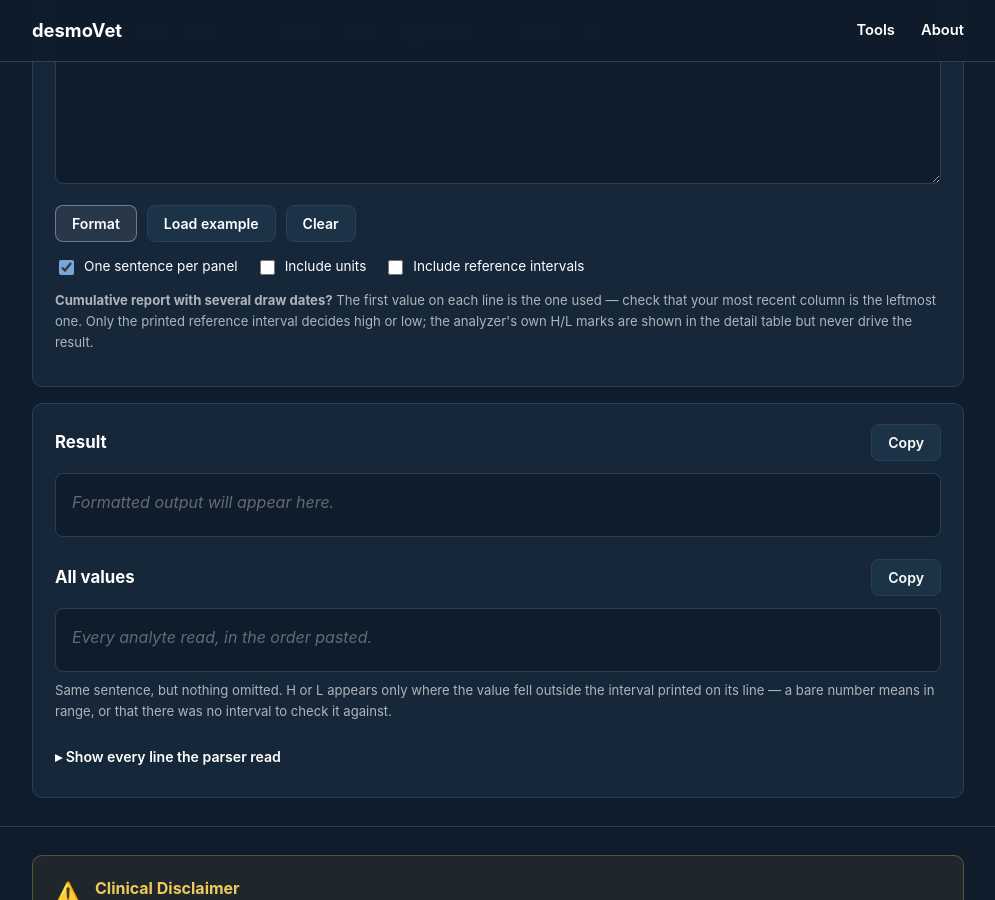
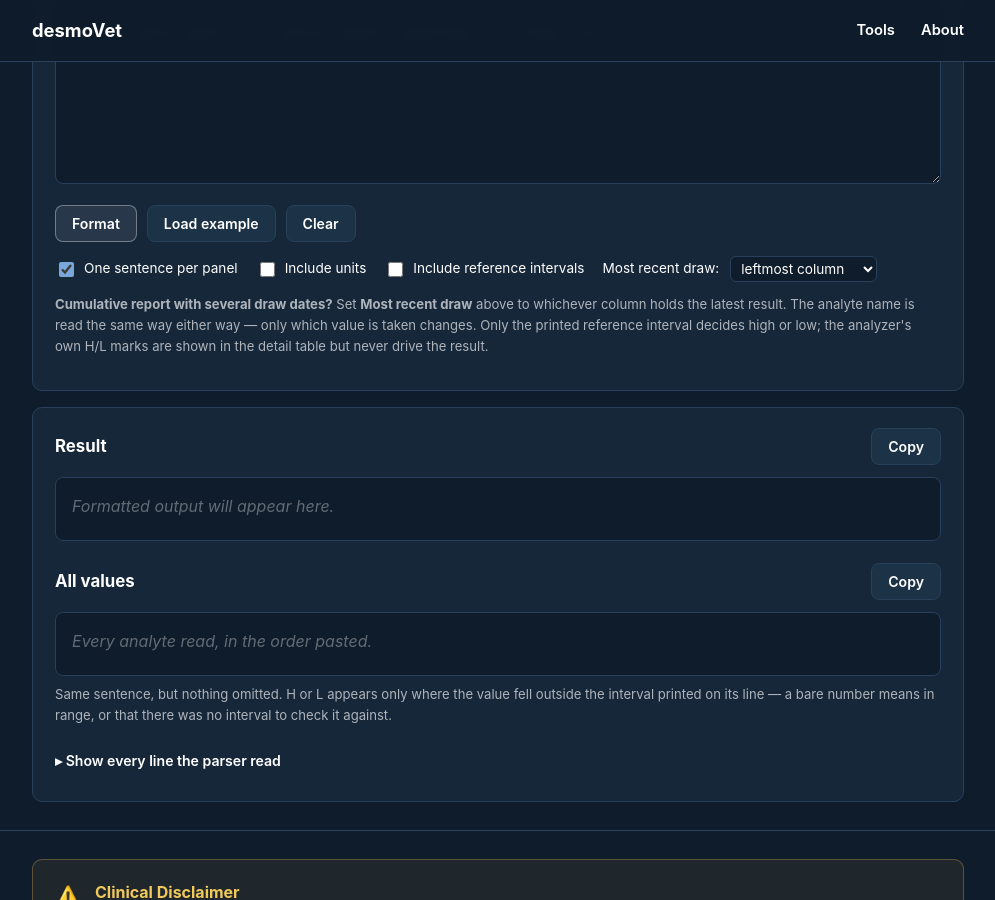
Before and after one commit to kbonen12/desmovet, a Jekyll site: the page bloodwork-abnormals.html, which Jekyll copies as it is, in a window 1280 px wide and 900 px high, scrolled down 407 px. Shown: the whole window, without its empty margins (142-1137 px from the left). Built offline with Jekyll 4.4.1, drawn with Linux system fonts in a browser that asks for light colours; some of the changed lines change nothing that is shown.

Commit message:
Update bloodwork-abnormals.html

```diff
--- a/bloodwork-abnormals.html
+++ b/bloodwork-abnormals.html
@@ -174,10 +174,17 @@
         <label><input type="checkbox" id="opt-panels" checked> One sentence per panel</label>
         <label><input type="checkbox" id="opt-units"> Include units</label>
         <label><input type="checkbox" id="opt-ref"> Include reference intervals</label>
+        <label>Most recent draw:
+          <select id="opt-column" style="background:var(--navy);color:var(--ink);border:1px solid var(--line);border-radius:6px;padding:3px 6px;font-family:inherit;font-size:0.85rem;margin-left:4px;">
+            <option value="first" selected>leftmost column</option>
+            <option value="last">rightmost column</option>
+          </select>
+        </label>
       </div>
       <p class="hint" style="margin-top:12px">
-        <b>Cumulative report with several draw dates?</b> The first value on each line is
-        the one used — check that your most recent column is the leftmost one.
+        <b>Cumulative report with several draw dates?</b> Set <b>Most recent draw</b> above to
+        whichever column holds the latest result. The analyte name is read the same way either
+        way — only which value is taken changes.
         Only the printed reference interval decides high or low; the analyzer's own
         H/L marks are shown in the detail table but never drive the result.
       </p>
@@ -415,7 +422,7 @@
     return null;
   }
 
-  function parseLine(line){
+  function parseLine(line, useLast){
     var s = line.replace(/[‒–—―]/g, "-")
                 .replace(/[−]/g, "-")
                 .replace(/\t/g, "  ")
@@ -474,20 +481,36 @@
        most recent result, which is the one to report. */
     var tokens = head.split(" ").filter(Boolean);
 
+    /* A value token is a plain number, a censored one ("<5"), or a number with
+       its flag stuck on ("174L"). */
+    function readValue(i){
+      var t = tokens[i];
+      if (PURE_NUM_RE.test(t)) return { valStr: t, censored: null, flag: null };
+      var cz = t.match(CENSORED_RE);
+      if (cz) return { valStr: t, censored: cz[1], flag: null };
+      var nf = t.match(NUM_FLAG_RE);
+      if (nf) return { valStr: nf[1], censored: null, flag: flagLetter(nf[2]) };
+      return null;
+    }
+
+    /* firstIdx always marks where the name ends, whichever column is chosen.
+       Without that, picking the rightmost value would drag the earlier columns
+       into the analyte name. Index 0 is never a value — it is the name. */
+    var firstIdx = -1, lastIdx = -1;
+    for (var i = 1; i < tokens.length; i++) {
+      if (readValue(i)) { if (firstIdx < 0) firstIdx = i; lastIdx = i; }
+    }
+
     var valIdx = -1, valStr = null, flag = null, censored = null;
-    for (var i = 0; i < tokens.length; i++) {
-      if (i === 0) continue; /* first token is always part of the name */
-      var t = tokens[i];
-      if (PURE_NUM_RE.test(t)) { valIdx = i; valStr = t; break; }
-      var cz = t.match(CENSORED_RE);
-      if (cz) { valIdx = i; valStr = t; censored = cz[1]; break; }
-      var nf = t.match(NUM_FLAG_RE);
-      if (nf) { valIdx = i; valStr = nf[1]; flag = flagLetter(nf[2]); break; }
+    if (firstIdx >= 0) {
+      valIdx = useLast ? lastIdx : firstIdx;
+      var v = readValue(valIdx);
+      valStr = v.valStr; censored = v.censored; flag = v.flag;
     }
 
     if (valStr === null) return { kind: "unparsed", text: s };
 
-    var name = tokens.slice(0, Math.min(valIdx, tokens.length)).join(" ").trim();
+    var name = tokens.slice(0, Math.min(firstIdx, tokens.length)).join(" ").trim();
     if (!name) return { kind: "unparsed", text: s };
 
     /* flag + units after the value */
@@ -633,7 +656,7 @@
     var lines = text.replace(/\r\n?/g, "\n").split("\n");
     var rows = [], unparsed = [];
     lines.forEach(function(l){
-      var p = parseLine(l);
+      var p = parseLine(l, opts && opts.useLast);
       if (!p) return;
       if (p.kind === "analyte") rows.push(p);
       else if (p.kind === "unparsed") unparsed.push(p.text);
@@ -730,7 +753,8 @@ if (typeof document !== "undefined") (function(){
     return {
       perPanel: $("opt-panels").checked,
       units: $("opt-units").checked,
-      ref: $("opt-ref").checked
+      ref: $("opt-ref").checked,
+      useLast: $("opt-column").value === "last"
     };
   }
 
@@ -809,7 +833,7 @@ if (typeof document !== "undefined") (function(){
 
   var t;
   input.addEventListener("input", function(){ clearTimeout(t); t = setTimeout(render, 150); });
-  ["opt-panels", "opt-units", "opt-ref"].forEach(function(id){
+  ["opt-panels", "opt-units", "opt-ref", "opt-column"].forEach(function(id){
     $(id).addEventListener("change", render);
   });
   $("btn-format").addEventListener("click", render);
```
